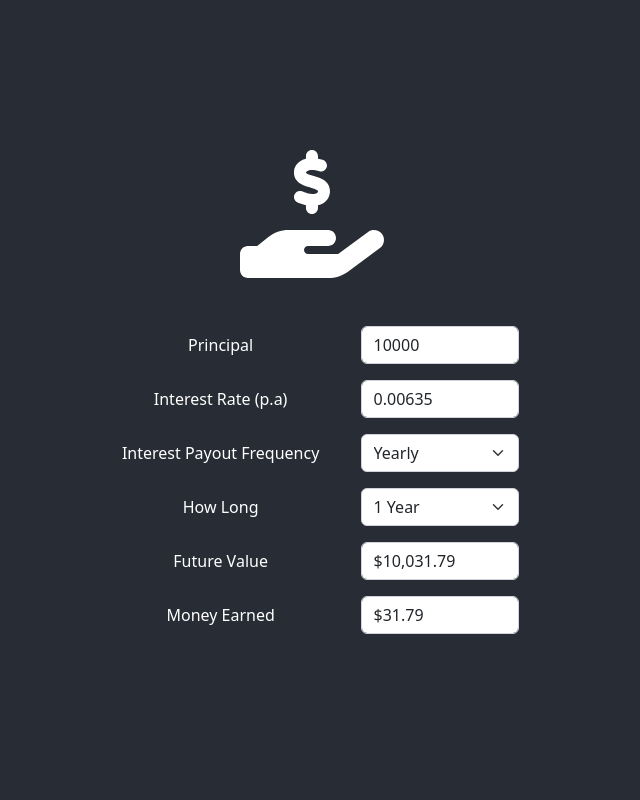
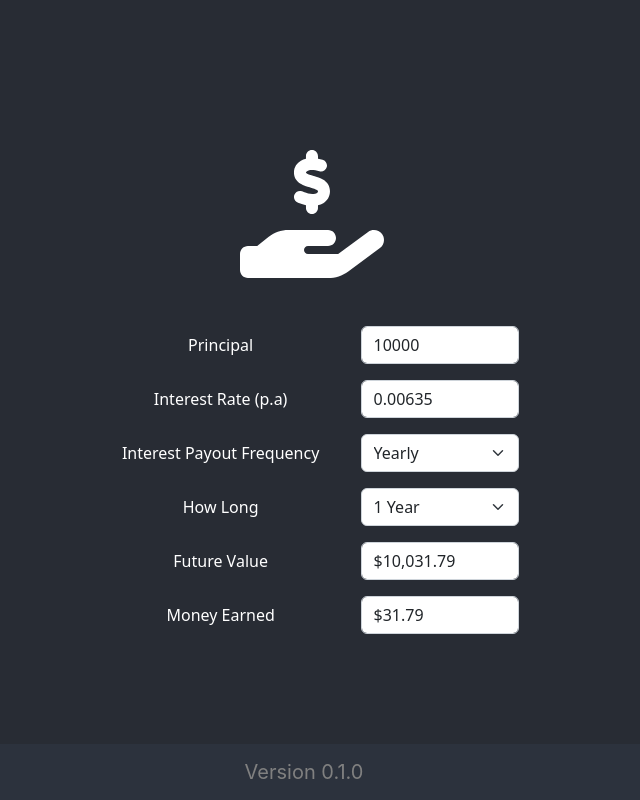
Before and after one commit to BigRiceEater/compound-interest-calculator, a React (Create React App) app: page / in a window 1280 px wide. Shown: the whole page, without its empty margins (328-968 px from the left). Built offline with nearby package versions, Linux system fonts and the light colour scheme.

Commit message:
Add Footer to show version

```diff
--- a/src/App.css
+++ b/src/App.css
@@ -9,3 +9,13 @@
   justify-content: center;
   color: white;
 }
+
+.Footer {
+  background-color: #2c323d;
+  color: white;
+  font-family: -apple-system, BlinkMacSystemFont, "Segoe UI", "Roboto", "Oxygen",
+    "Ubuntu", "Cantarell", "Fira Sans", "Droid Sans", "Helvetica Neue",
+    sans-serif;
+  -webkit-font-smoothing: antialiased;
+  -moz-osx-font-smoothing: grayscale;
+}
--- a/src/App.js
+++ b/src/App.js
@@ -4,7 +4,9 @@ import { faHandHoldingDollar } from "@fortawesome/free-solid-svg-icons";
 import Form from "react-bootstrap/Form";
 import Col from "react-bootstrap/Col";
 import Row from "react-bootstrap/Row";
+import Navbar from "react-bootstrap/Navbar";
 import { useState, useEffect, useCallback } from "react";
+import packageJson from "../package.json";
 
 const InputField = (props) => (
   <Form.Group
@@ -142,6 +144,18 @@ function App() {
         <CurrencyField label="Future Value" value={futureValue} readOnly />
         <CurrencyField label="Money Earned" value={gainValue} readOnly />
       </Form>
+      <Navbar
+        className="Footer justify-content-center"
+        style={{
+          position: "fixed",
+          bottom: 0,
+          width: "100%",
+        }}
+      >
+        <Navbar.Brand style={{ color: "grey" }}>
+          Version {packageJson.version}
+        </Navbar.Brand>
+      </Navbar>
     </div>
   );
 }
```
